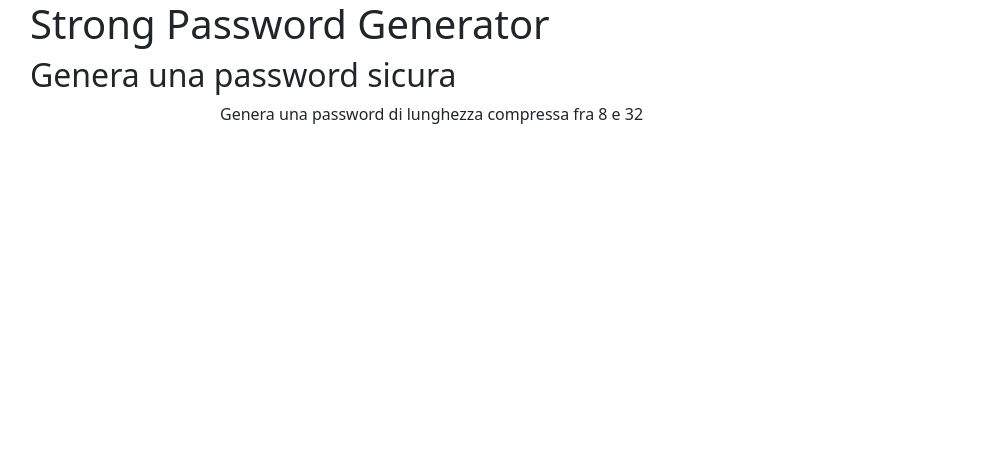
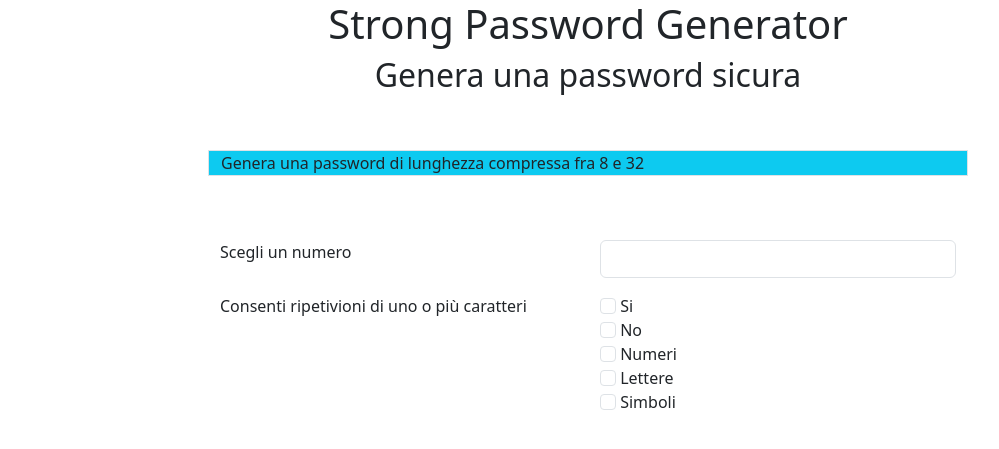
Before and after one commit to PincelliN/php-strong-password-generator, a PHP site: page / in a window 1280 px wide. Shown: the top 449 px of the page, without its empty margins (52-1051 px from the left). Run offline with PHP 8.4, Linux system fonts and the light colour scheme.

Commit message:
add index page

```diff
--- a/Index.php
+++ b/Index.php
@@ -31,17 +31,68 @@
 
 
     <div class='container'>
-        <div class='row row-cols-1'>
-            <div class="col-12 text center">
-                <h1 class='mx-auto'>
+        <div class='row row-cols-1 '>
+            <div class="col-8 text-center mx-auto">
+                <h1 class='mx-auto '>
                     Strong Password Generator
                 </h1>
                 <h2 class='mx-auto'>
                     Genera una password sicura
                 </h2>
             </div>
-            <div class="col-8 mx-auto"> Genera una password di lunghezza compressa fra 8 e 32</div>
-            <div class="col-8"></div>
+            <div class="col-8 mx-auto m-5 border bg bg-info"> Genera una password di lunghezza compressa fra 8 e 32
+            </div>
+            <div class="col-8 mx-auto">
+                <form action="">
+                    <div class="row">
+                        <div class="col-6 my-3">
+                            <label for="number-user" class="form-label">Scegli un numero</label>
+                        </div>
+                        <div class="col-6 my-3">
+                            <input type="number" class="form-control" id="number-user" name='number-user'>
+                        </div>
+                        <div class="col-6">
+                            <label class="form-label">Consenti ripetivioni di uno o più caratteri </label>
+                        </div>
+                        <div class="col-6 ">
+                            <div class='gy-3'>
+                                <input class="form-check-input" type="checkbox" value="true" id="repeat-true">
+                                <label class="form-check-label" for="repeat-true" name='repeat'>
+                                    Si
+                                </label>
+                            </div>
+                            <div class='gy-3'>
+                                <input class="form-check-input" type="checkbox" value="false" id="repeat-false">
+                                <label class="form-check-label" for="repeat-false" name='repeat'>
+                                    No
+                                </label>
+                            </div>
+
+                            <div class='gy-3'>
+                                <input class="form-check-input" type="checkbox" id="numb-array">
+                                <label class="form-check-label" for="numb-array" name='numb'>
+                                    Numeri
+                                </label>
+                            </div>
+                            <div class='gy-3'>
+                                <input class="form-check-input" type="checkbox" id="car-array">
+                                <label class="form-check-label" for="car-array" name='car'>
+                                    Lettere
+                                </label>
+                            </div>
+                            <div class='gy-3'>
+                                <input class="form-check-input" type="checkbox" id="simb-array">
+                                <label class="form-check-label" for="simb-array" name='simb'>
+                                    Simboli
+                                </label>
+                            </div>
+
+                        </div>
+
+
+
+                </form>
+            </div>
         </div>
     </div>
 
```
